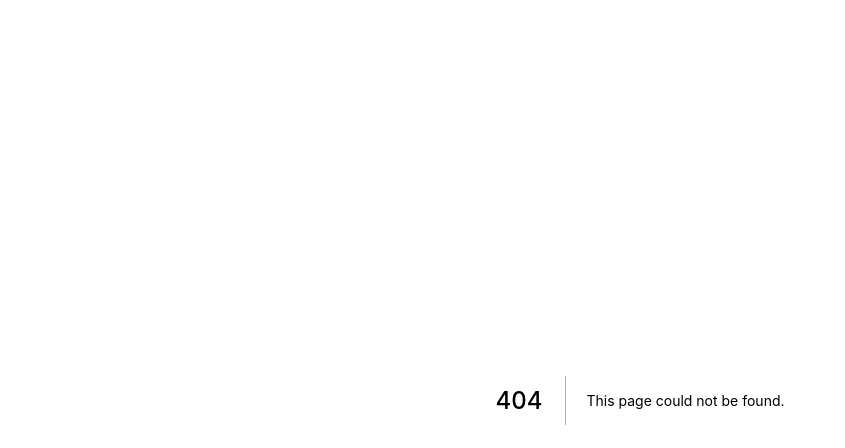
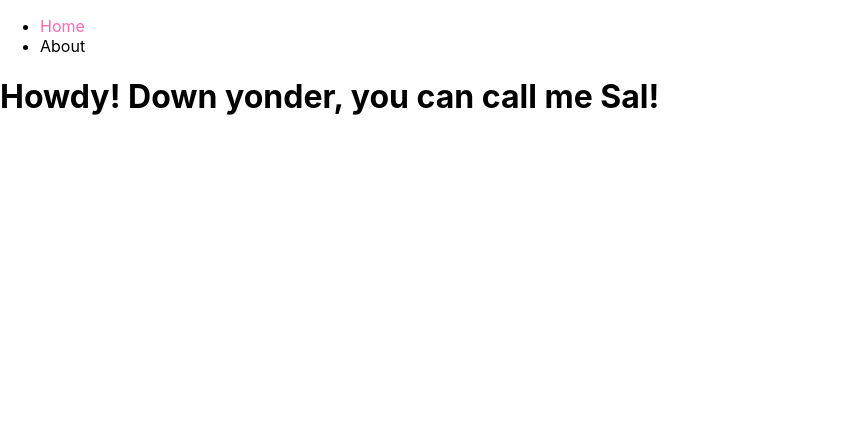
Before and after one commit to salman5436/porfolio, a Next.js app: page /about in a window 1280 px wide. Before the commit this address had no page. Shown: the top 448 px of the page, without its empty margins (0-845 px from the left). Built offline with nearby package versions, Linux system fonts and the light colour scheme.

Commit message:
added random testing pages

```diff
--- /dev/null
+++ b/components/navbar.js
@@ -0,0 +1,33 @@
+import Head from 'next/head'
+import Link from 'next/link'
+import { useEffect } from 'react'
+
+
+export default function Navbar() {
+    useEffect(() => {
+        document.getElementById("home").style.color="hotpink"
+    }, [])
+
+    return (
+        <div>
+            <Head>
+                <title>Salman: Portfolio</title>
+            </Head>
+            <navbar>
+                <ul>
+                    <li>
+                        <Link href="/">
+                            <a id="home">Home</a>
+                        </Link>
+                    </li>
+                    <li>
+                        <Link href="/about">
+                            <a>About</a>
+                        </Link>
+                    </li>
+                </ul>
+
+            </navbar>
+        </div>
+    )
+}
--- /dev/null
+++ b/pages/about.js
@@ -0,0 +1,12 @@
+import Navbar from '../components/navbar'
+
+export default function About() {
+    return (
+        <div>
+            <Navbar />
+            <div>
+                <h1> Howdy! Down yonder, you can call me Sal! </h1>
+            </div>
+        </div>
+    )
+}
--- /dev/null
+++ b/pages/blog-posts/post.js
@@ -0,0 +1,5 @@
+export default function Post() {
+    return (
+        <h1>This is a new blog post!!</h1>
+    )
+}
```
Also changed, not shown: pages/test.js (added, +29 -0 lines).
